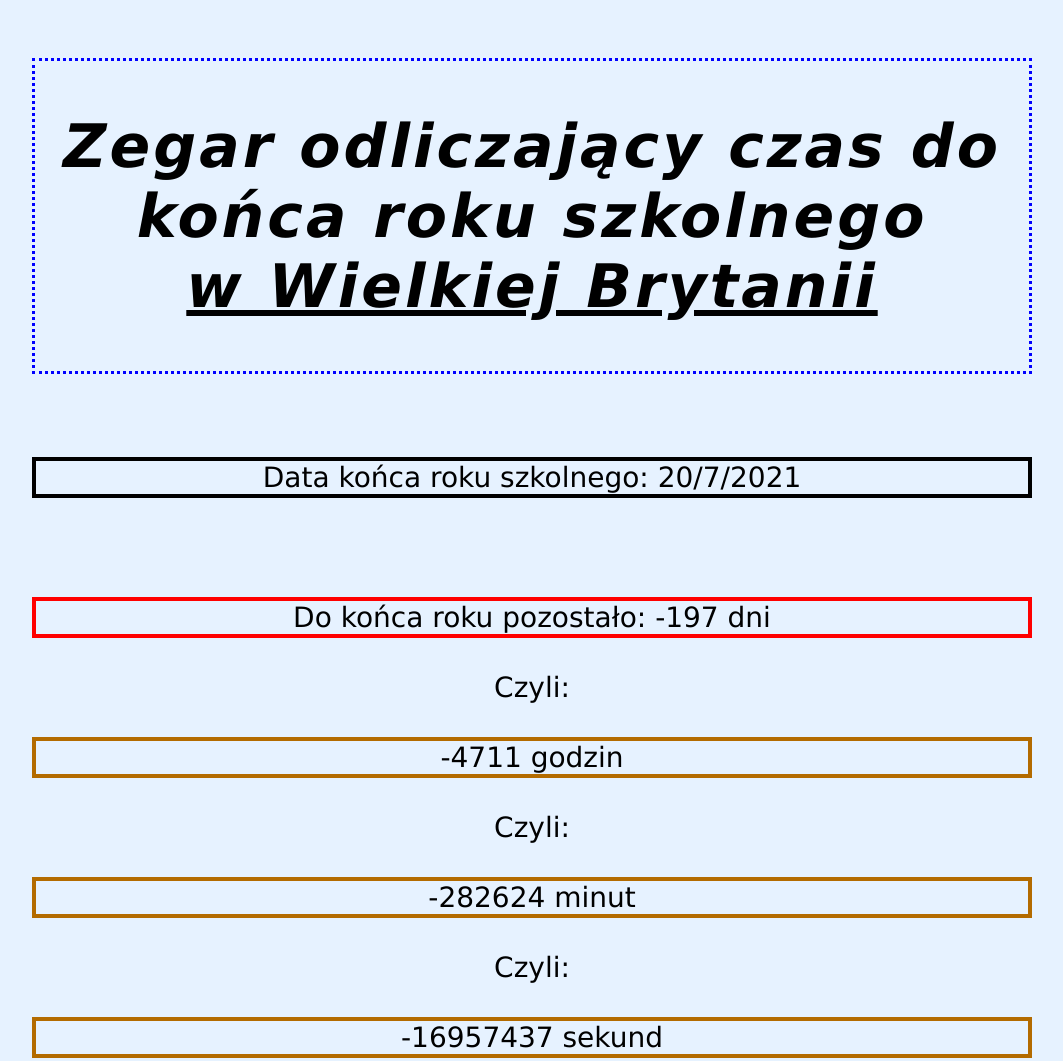
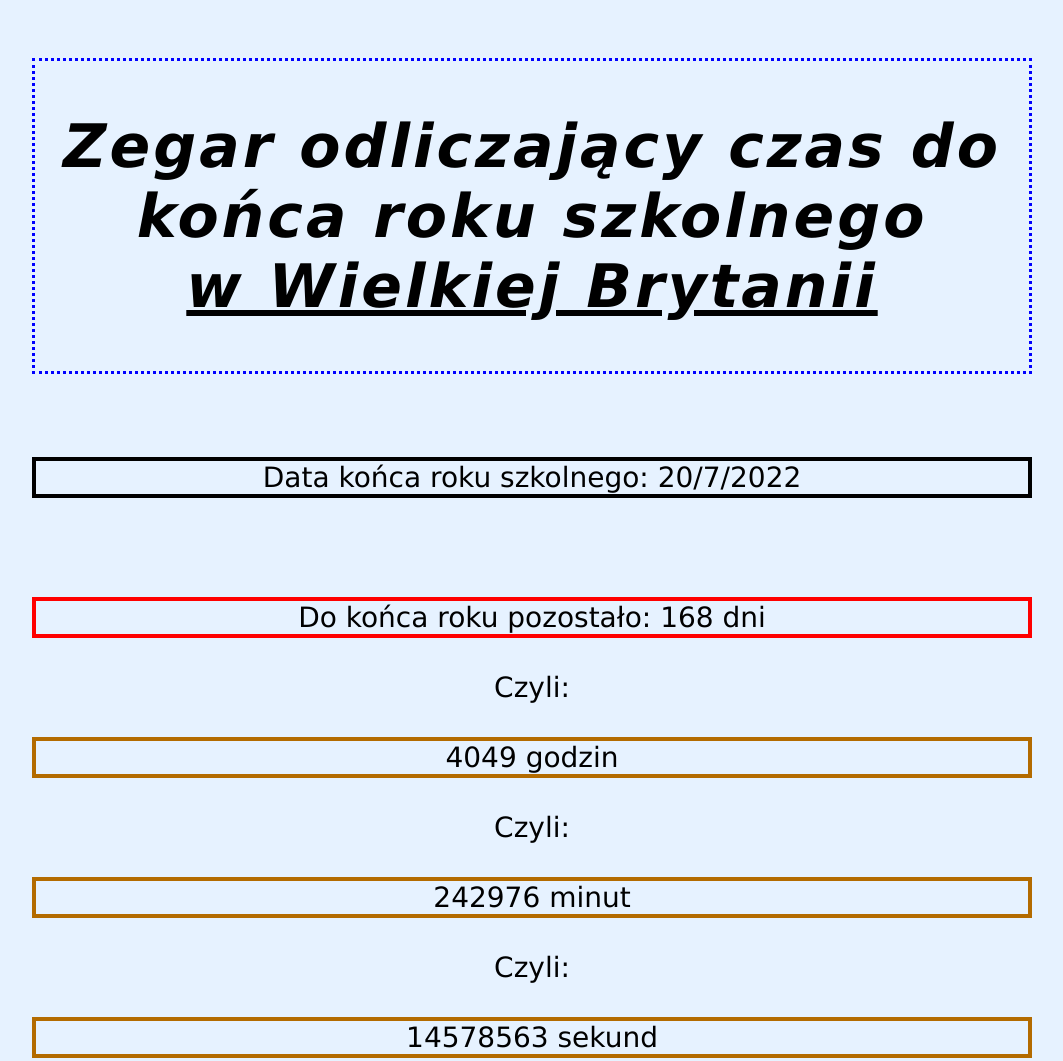
Before and after one commit to JakubTrybowski/s4, a plain HTML site: page anglia.html in a window 1280 px wide. Shown: the top 1061 px of the page, without its empty margins (108-1171 px from the left). Drawn offline with Linux system fonts and the light colour scheme.

Commit message:
Update anglia.html

```diff
--- a/anglia.html
+++ b/anglia.html
@@ -20,7 +20,7 @@
 		var rok = dzisiaj.getFullYear();
 		var milisekundy = dzisiaj.getTime();
 
-		var end = new Date("07/20/2021");
+		var end = new Date("07/20/2022");
 		var endDzien = end.getDate();
 		var endMiesiac = end.getMonth()+1;
 		var endRok = end.getFullYear();
```
